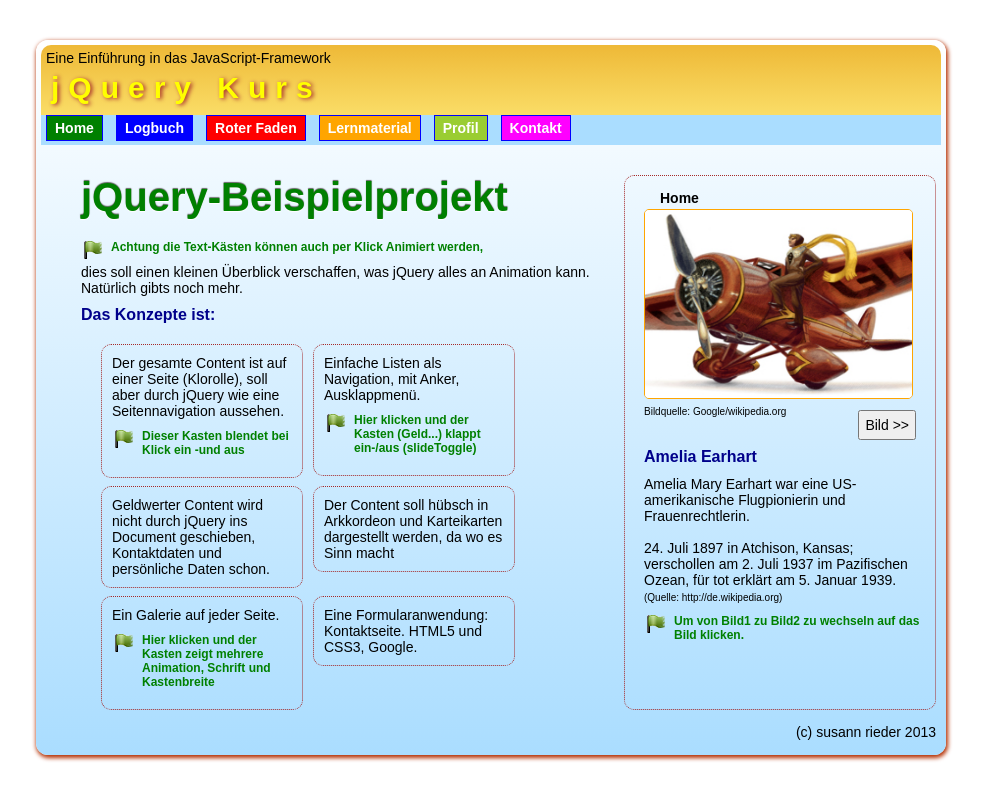
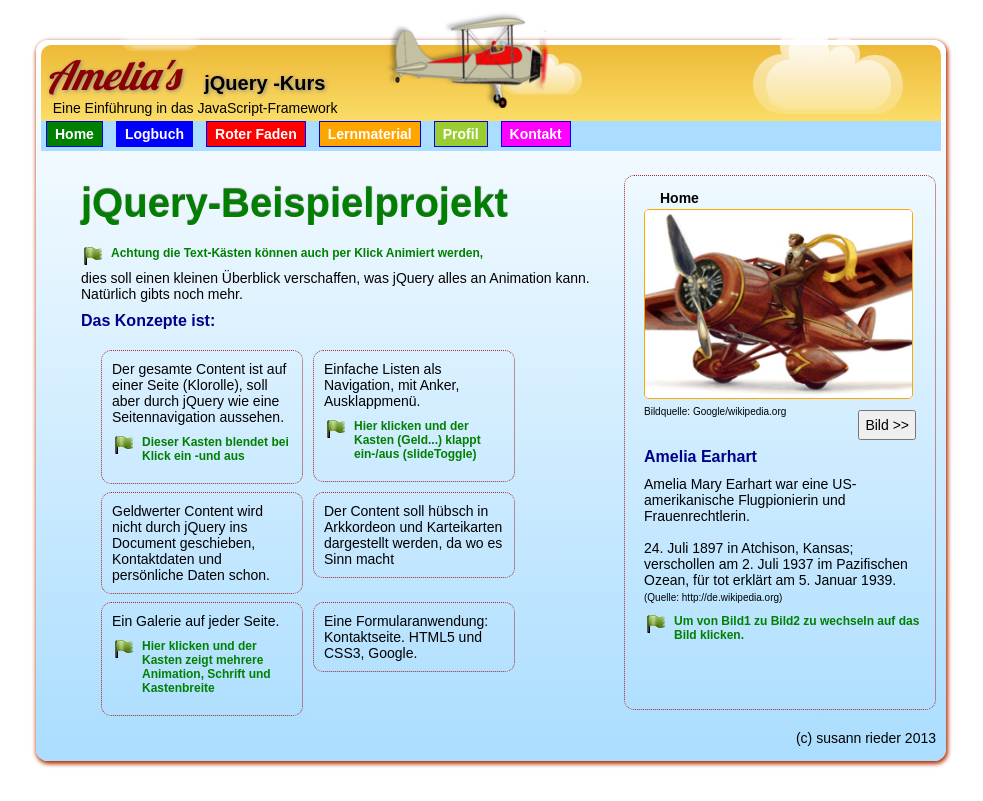
Before and after one commit to susann99/jquery-kurs, a PHP site: page / in a window 1320 px wide. Shown: the top 801 px of the page, without its empty margins (199-1182 px from the left). Run offline with PHP 8.4, Linux system fonts and the light colour scheme.

Commit message:
home amelia fliegt

```diff
--- a/css/style.css
+++ b/css/style.css
@@ -45,6 +45,7 @@ button {
     position: relative; top:20px;left:30px;
 }
 header {
+    font-size:14px;
     border-radius:10px 10px 0px 0px;
     padding:5px;
     background:-moz-linear-gradient(top, #EEB937, #FADD67); /* Firefox */
@@ -54,11 +55,17 @@ header {
     background:linear-gradient(top, #EEB937, #FADD67);
 }
 header h1 {
-    font-size:30px;
-    letter-spacing:0.3em;
-    color: yellow;
-    padding:5px;
-    text-shadow:brown 2px 1px 4px;
+    font-size:20px;
+    padding:0px;
+    text-shadow:#888 1px 1px 4px;
+}
+.amelia {
+    margin-right:20px;
+    font-weight: 100;
+    font-size:40px;
+    font-style: italic;
+    color: darkred;
+    font-family: Lobster;
 }
 /* menue */
 nav {
@@ -385,8 +392,8 @@ td * {
     display: none;
 }
 /* Tipps*/
-.column { width: 260px; float: left; padding-bottom: 20px; }
-.portlet { margin: 0 1em 1em 0; }
+.column { width: 260px; float: left; padding-bottom: 0px; }
+.portlet { margin: 0 0.5em 0.5em 0; }
 .portlet-header { margin: 0.3em; padding-bottom: 4px; padding-left: 0.2em; }
 .portlet-header .ui-icon { float: right; }
 .portlet-content { padding: 0.4em; }
@@ -400,8 +407,39 @@ td * {
 }
 #linktipps ul {
     margin-left: 40px;
-    margin-top: 20px;
+    margin-top: 12px;
 }
 #linktipps li {
-    margin-top: 10px;
+    margin-top: 6px;
 }
+#containeramelia  {
+	width: 900px;
+	min-width:400px;
+	padding-top:359px;
+	position:relative;
+	width:100%;
+}
+#stage {
+    top: 0px;
+    left: 100px;
+    z-index: 100;
+}
+.stage {
+    position: absolute;
+    width: 1200px;
+    min-width: 400px;
+    height: 130px;
+    overflow: hidden;
+}
+#clouds {
+    background: transparent url(../images/spritely/cloud.png) 600px 0 repeat-x;
+}
+#bird {
+    background: transparent url(../images/spritely/flyer-forward-back.png) 0 0 no-repeat;
+    top: 0px;
+    left: 100px;
+    width: 184px;
+    height: 123px;
+    z-index: 4000;
+    cursor: pointer;
+}
--- a/index.php
+++ b/index.php
@@ -4,12 +4,16 @@
         <meta charset="utf-8">
         <link rel="stylesheet" href="css/jquery-ui.css" type="text/css"/>
         <link rel="stylesheet" href="css/style.css" type="text/css">
+	<link href='http://fonts.googleapis.com/css?family=Lobster&subset=latin,latin-ext' rel='stylesheet' type='text/css'>
         <!-- http://code.jquery.com/ui/1.10.1/themes/base/jquery-ui.css -->
         <script src="js/jquery-1.9.1.js" type="text/javascript" ></script>
+	<script src="http://code.jquery.com/jquery-migrate-1.1.1.min.js"></script>
+	<script src="js/jquery.spritely-0.6.1.js" type="text/javascript"></script>
         <script src="js/jquery-ui.js"></script>
         <!-- http://code.jquery.com/ui/1.10.1/jquery-ui.js -->
         <script src="js/jquery.cycle.all.js" type="text/javascript"></script>
         <script src="js/srplugins.js"></script>
+	<script src="js/jquery.spritely-0.6.1.js" type="text/javascript"></script>
         <!-- http://malsup.github.com/jquery.cycle.all.js -->
         <script src="js/index.js" type="text/javascript" ></script>
         <script type="text/javascript" >
@@ -31,12 +35,20 @@
 	    });
         </script>
         <meta http-equiv="Content-Type" content="text/html; charset=windows-1252">
-        <title>jQuery -Kurs Inhalt</title>
+        <title>Amelia's jQuery -Kurs</title>
     </head>
     <body>
+	<div id="ameliacontainer">
+	    <div id="stage" class="stage">
+		<div id="tap" class="stage"></div>
+		<div id="clouds" class="stage"></div>
+		<div id="bird"></div>
+	    </div>
+	</div>
         <div id="inhalt" class="menue">
-            <header>Eine Einf&uuml;hrung in das JavaScript-Framework
-                <h1>jQuery Kurs</h1>
+            <header>
+                <h1><font class="amelia">Amelia's</font> jQuery -Kurs</h1>
+		&ThinSpace; Eine Einf&uuml;hrung in das JavaScript-Framework
             </header>
             <nav>
                 <!--[if IE 6]><div id="ie6"></div><![endif]-->
@@ -118,20 +130,29 @@
                                     </ul>
                                 </div>
                             </div>
-                        </div>
-                        <div class="column">
                             <div class="portlet">
                                 <div class="portlet-header">Projekt in Github anlegen</div>
-                                <div class="portlet-content">Kann ich direkt aus NetBeans benutzen: Menuepunkt->Team->git->..<br>add, commit, Remote, pull, push</div>
+                                <div class="portlet-content">Kann ich direkt aus NetBeans benutzen:<br>Menuepunkt:Team:git:..<br>add, commit, Remote, pull, push</div>
                             </div>
-                        </div>
+
+			</div>
+
                         <div class="column">
-                            <div class="portlet">
+			    <div class="portlet">
                                 <div class="portlet-header">Konzepte - jQuery</div>
                                 <div class="portlet-content">jQuery verfolgt mit dem Ansatz, den JavaScript-Teil vom HTML-Dokument zu trennen das Konzept des unaufdringlichen JavaScripts.</div>
                             </div>
+			    <div class="portlet">
+                                <div class="portlet-header">Filter, Methoden</div>
+                                <div class="portlet-content">
+                                    <ul>
+                                        <li>Filter = Untergruppe von Selectoren z.B. eq()</li>
+                                        <li>Methoden = machen etwas mit der Colection z.B. .addClass()</li>
+                                    </ul>
+                                </div>
+                            </div>
                             <div class="portlet">
-                                <div class="portlet-header">Colection, Selektor, Filter, Methoden</div>
+                                <div class="portlet-header">Colection, Selektor</div>
                                 <div class="portlet-content">
                                     <ul>
                                         <li>Colection: Auswahl von DOM-Objekten</li>
@@ -202,7 +223,6 @@
                             </div>
                             <h3>Ajax</h3>
                             <div>
-
                                 <ul>
                                     <li>Aufbau einer Ajax Anwendung</li>
                                     <li>Vor- und Nachteile von Ajax</li>
@@ -474,7 +494,6 @@
                     </article>
                     <article>
                         <h2><a name="kontakt">Kontakt</a></h2>
-                        <img src="images/Amelia-Earhart.png">
                         <p>
                             Kontaktdaten
                         </p>
--- a/js/index.js
+++ b/js/index.js
@@ -35,11 +35,54 @@ $(document).ready(function() {
 	$(".home li").eq(4).animate({fontSize: "20px", width: "400px"}, 500);
     });
 });
+(function($) {
+    $(document).ready(function() {
+
+	$('#bird')
+		.sprite({
+	    fps: 12,
+	    no_of_frames: 3,
+	    start_at_frame: 1,
+	    // the following are optional: new in version 0.6...
+
+	    on_first_frame: function(obj) {
+		if (window.console) {
+		    console.log('first frame');
+		}
+	    },
+	    on_last_frame: function(obj) {
+		// you could stop the sprite here with, e.g.
+		// obj.spStop();
+		if (window.console) {
+		    console.log('last frame');
+		}
+	    },
+	    on_frame: {
+		1: function(obj) {
+		    // you could change the 'state' of the
+		    // sprite here with, e.g. obj.spState(2);
+		    if (window.console) {
+			console.log('frame 2');
+		    }
+		}
+	    }
+	})
+		.spRandom({top: -10, bottom: 20, left: 450, right: 600})
+		.isDraggable()
+		.activeOnClick()
+		.active();
+	$('#clouds').pan({fps: 30, speed: 0.7, dir: 'left', depth: 10});
+	$('#clouds').spRelSpeed(8);
+
+
+
+    });
+})(jQuery);
 // logbuch Ajax
 $(document).ready(function() {
     var schongeladen = 0;
     $("nav a:contains('Logbuch')").click(function() {
-	if(schongeladen<1)
+	if (schongeladen < 1)
 	    $.ajax({
 		url: "logbuch.html",
 		context: document.body,
@@ -76,6 +119,24 @@ $(function() {
 //Tooltipps
 $(function() {
     $(document).tooltip();
+});
+//tipps portlet
+$(function() {
+    $(".column").sortable({
+	connectWith: ".column"
+    });
+    $(".portlet").addClass("ui-widget ui-widget-content ui-helper-clearfix ui-corner-all")
+	    .find(".portlet-header")
+	    .addClass("ui-widget-header ui-corner-all")
+	    .prepend("<span class='ui-icon ui-icon-minusthick'></span>")
+	    .end()
+	    .find(".portlet-content");
+    $(".portlet-content").hide(10);
+    $(".portlet-header .ui-icon").click(function() {
+	$(this).toggleClass("ui-icon-minusthick").toggleClass("ui-icon-plusthick");
+	$(this).parents(".portlet:first").find(".portlet-content").toggle();
+    });
+    $(".column").disableSelection();
 });
 // Beispiele
 $(document).ready(function() {
```
Also changed, not shown: 4_T10Animation.php (added, +107 -0 lines). Lines whose indentation alone changed are shown as unchanged.
